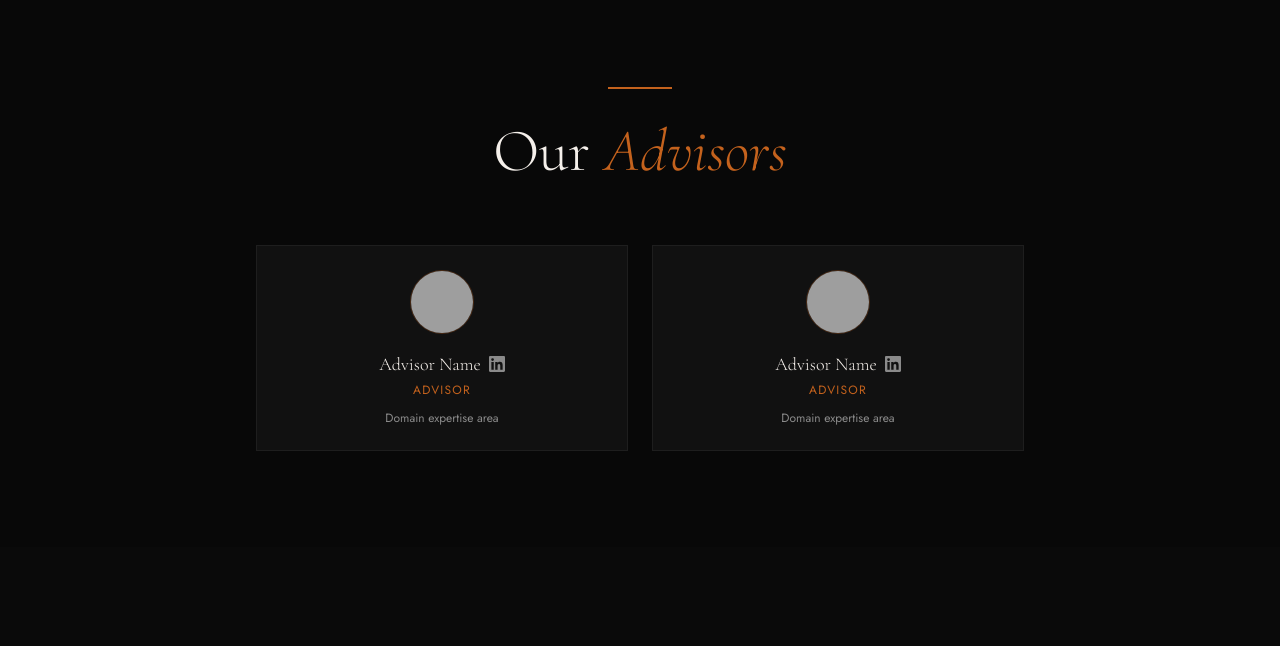
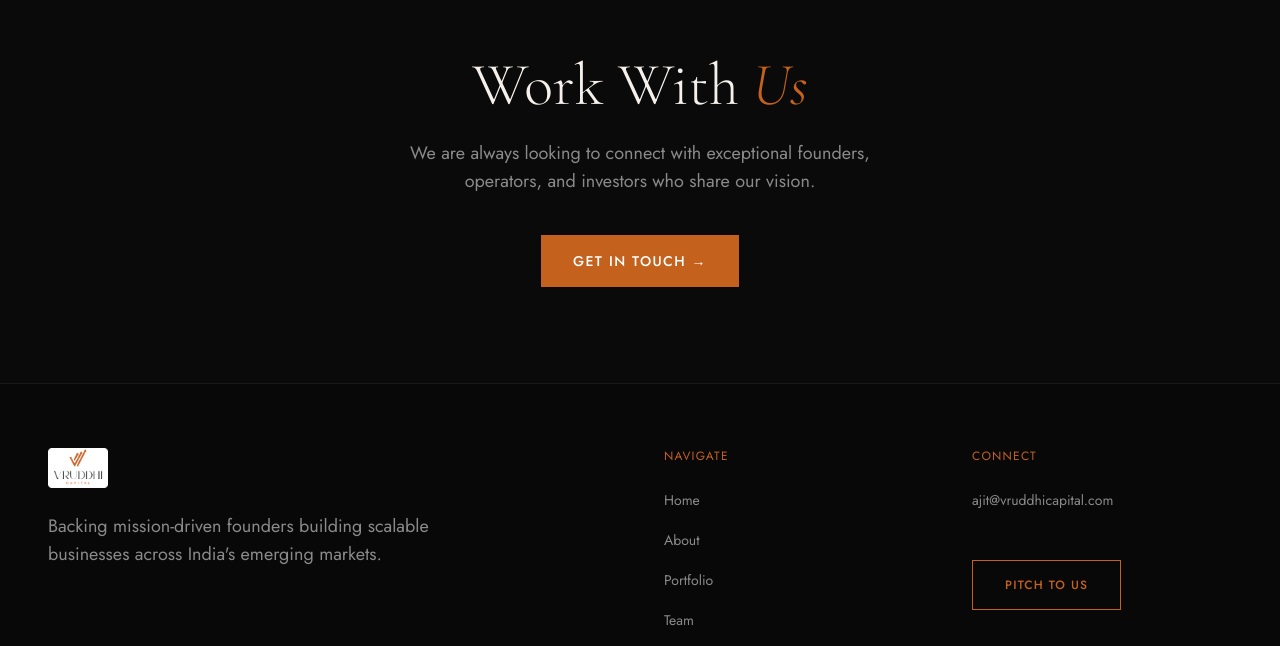
Before and after one commit to VrudhiCapital/vruddhi-capital, a Next.js app: page /team in a window 1280 px wide. Shown: the part 1335-1981 px from the top of the page. Built offline with nearby package versions, Linux system fonts and the light colour scheme; grey boxes are pictures that could not be loaded.

Commit message:
changes some details

```diff
--- a/app/about/page.tsx
+++ b/app/about/page.tsx
@@ -66,10 +66,13 @@ export default function AboutPage() {
             About
             <span className="block italic accent-text">Vruddhi Capital</span>
           </h1>
-          <p className="body-text max-w-2xl">
-            We are an investment firm rooted in Udupi, India — focused on
-            identifying and backing the next generation of mission-driven
-            founders building transformative businesses.
+          <p className="body-text max-w-2xl mb-6 text-justify">
+           Vruddhi Capital is an investment firm based in Udupi, India, focused on backing mission-driven startups with scalable business models and long-term value creation in high-impact sectors across consumer, services, and platform-driven businesses.
+
+          </p>
+          <p className="body-text max-w-2xl mb-6 text-justify">
+
+           The firm focuses on identifying founders with strong execution capability and deep market understanding, particularly in underpenetrated and emerging markets. Vruddhi Capital partners with founders from the pre-seed stage through the late-stage journey of the startups.
           </p>
         </div>
       </section>
@@ -141,7 +144,7 @@ export default function AboutPage() {
             </div>
             <h2 className="section-heading">
               Our
-              <span className="italic accent-text"> Values</span>
+              <span className="italic accent-text"> Approach </span>
             </h2>
           </div>
 
--- a/app/contact/page.tsx
+++ b/app/contact/page.tsx
@@ -10,14 +10,14 @@ export const metadata: Metadata = {
 const contactInfo = [
   {
     label: "Email",
-    value: "info@vruddhicapital.com",
-    href: "mailto:info@vruddhicapital.com",
+    value: "ajit@vruddhicapital.com",
+    href: "mailto:ajit@vruddhicapital.com",
   },
-  {
-    label: "Location",
-    value: "Udupi, Karnataka, India",
-    href: null,
-  },
+  // {
+  //   label: "Location",
+  //   value: "Udupi, Karnataka, India",
+  //   href: null,
+  // },
   {
     label: "Investment Stage",
     value: "Pre-Seed to Late Stage",
--- a/app/page.tsx
+++ b/app/page.tsx
@@ -8,13 +8,13 @@ export const metadata: Metadata = {
     "Vruddhi Capital is an investment firm based in Udupi, India. We back mission-driven startups from pre-seed to late stage across consumer, services, and platform businesses.",
 };
 
-// Stats data
-const stats = [
-  { number: "Pre-Seed", label: "to Late Stage" },
-  { number: "India", label: "Focused Markets" },
-  { number: "3", label: "Core Sectors" },
-  { number: "Long", label: "Term Value Creation" },
-];
+// // Stats data
+// const stats = [
+//   { number: "Pre-Seed", label: "to Late Stage" },
+//   { number: "India", label: "Focused Markets" },
+//   { number: "3", label: "Core Sectors" },
+//   { number: "Long", label: "Term Value Creation" },
+// ];
 
 // Investment thesis sectors
 const sectors = [
@@ -64,9 +64,9 @@ export default function HomePage() {
 
           {/* Tag line pill */}
           <div className="inline-flex items-center gap-3 border border-brand-orange/30 px-5 py-2 mb-10 animate-fade-in">
-            <span className="w-1.5 h-1.5 rounded-full bg-brand-orange animate-pulse" />
+            <span className=" rounded-full bg-brand-orange animate-pulse" />
             <span className="font-body text-xs tracking-widest uppercase text-brand-orange">
-              Investment Firm · Udupi, India
+            Investment Firm
             </span>
           </div>
 
@@ -74,7 +74,7 @@ export default function HomePage() {
           <h1 className="font-display text-5xl md:text-7xl lg:text-8xl font-light text-brand-off-white leading-none mb-8 animate-fade-up">
             Backing
             <span className="block italic text-brand-orange">
-              Mission-Driven
+              Mission-driven
             </span>
             Founders
           </h1>
@@ -107,7 +107,7 @@ export default function HomePage() {
       </section>
 
       {/* ── STATS SECTION ── */}
-      <section className="border-y border-[#1A1A1A] py-16">
+      {/* <section className="border-y border-[#1A1A1A] py-16">
         <div className="max-w-7xl mx-auto px-6 lg:px-12">
           <div className="grid grid-cols-2 lg:grid-cols-4 gap-8">
             {stats.map((stat, i) => (
@@ -122,7 +122,7 @@ export default function HomePage() {
             ))}
           </div>
         </div>
-      </section>
+      </section> */}
 
       {/* ── ABOUT SECTION ── */}
       <section className="py-24 lg:py-32">
@@ -164,7 +164,7 @@ export default function HomePage() {
                 <div className="mt-8 flex items-center gap-4">
                   <div className="orange-line" />
                   <span className="font-body text-xs tracking-widest uppercase text-brand-orange">
-                    Our Promise
+
                   </span>
                 </div>
               </div>
--- a/app/team/page.tsx
+++ b/app/team/page.tsx
@@ -20,7 +20,7 @@ const teamMembers = [
     // focus: ["Consumer", "Fintech"],
     photo: "/team/member-one.jpg",
     initials: "TM",
-    linkedin: "https://www.linkedin.com/in/yourprofile",
+    // linkedin: "https://www.linkedin.com/in/yourprofile",
   },
   {
     name: "Rashmi George",
@@ -33,29 +33,29 @@ const teamMembers = [
 // focus: ["Consumer", "Fintech"],
   photo: "/team/member-one.jpg",
     initials: "TM",
-      linkedin: "https://www.linkedin.com/in/yourprofile",
+      // linkedin: "https://www.linkedin.com/in/yourprofile",
   },
 
 ];
 
-const advisors = [
-  {
-    name: "Advisor Name",
-    role: "Advisor",
-    expertise: "Domain expertise area",
-    initials: "AN",
-    photo: "/team/advisor-one.jpg",
-    linkedin: "https://www.linkedin.com/in/yourprofile",
-  },
-  {
-    name: "Advisor Name",
-    role: "Advisor",
-    expertise: "Domain expertise area",
-    initials: "AN",
-    photo: "/team/advisor-one.jpg",
-    linkedin: "https://www.linkedin.com/in/yourprofile",
-  },
-];
+// const advisors = [
+//   {
+//     name: "Advisor Name",
+//     role: "Advisor",
+//     expertise: "Domain expertise area",
+//     initials: "AN",
+//     photo: "/team/advisor-one.jpg",
+//     linkedin: "https://www.linkedin.com/in/yourprofile",
+//   },
+//   {
+//     name: "Advisor Name",
+//     role: "Advisor",
+//     expertise: "Domain expertise area",
+//     initials: "AN",
+//     photo: "/team/advisor-one.jpg",
+//     linkedin: "https://www.linkedin.com/in/yourprofile",
+//   },
+// ];
 
 export default function TeamPage() {
   return (
@@ -95,7 +95,7 @@ export default function TeamPage() {
                     </span>
                   )}
                 </div>
-                <div className="flex items-center justify-between mb-1">
+                {/* <div className="flex items-center justify-between mb-1">
                   <h3 className="font-display text-xl font-light text-brand-off-white">
                     {member.name}
                   </h3>
@@ -111,7 +111,7 @@ export default function TeamPage() {
                       </svg>
                     </a>
                   )}
-                </div>
+                </div> */}
                 <p className="font-body text-xs tracking-widest uppercase text-brand-orange mb-6">
                   {member.role}
                 </p>
@@ -143,69 +143,7 @@ export default function TeamPage() {
         </div>
       </section>
 
-      <section className="py-24 bg-[#080808]">
-        <div className="max-w-7xl mx-auto px-6 lg:px-12">
-          <div className="text-center mb-16">
-            <div className="flex justify-center mb-8">
-              <div className="orange-line" />
-            </div>
-            <h2 className="section-heading">
-              Our
-              <span className="italic accent-text"> Advisors</span>
-            </h2>
-          </div>
-          <div className="grid grid-cols-1 sm:grid-cols-2 gap-6 max-w-3xl mx-auto">
-            {advisors.map((advisor, i) => (
-              <div key={i} className="card-dark p-6 text-center group">
 
-                {/* Photo or initials */}
-                <div className="w-16 h-16 rounded-full border border-brand-orange/30 overflow-hidden flex items-center justify-center mx-auto mb-4 group-hover:border-brand-orange transition-colors duration-300">
-                  {advisor.photo ? (
-                    <Image
-                      src={advisor.photo}
-                      alt={advisor.name}
-                      width={64}
-                      height={64}
-                      className="w-full h-full object-cover object-top"
-                    />
-                  ) : (
-                    <span className="font-display text-lg font-light text-brand-orange">
-                      {advisor.initials}
-                    </span>
-                  )}
-                </div>
-
-                {/* Name + LinkedIn */}
-                <div className="flex items-center justify-center gap-2 mb-1">
-                  <h4 className="font-display text-lg font-light text-brand-off-white">
-                    {advisor.name}
-                  </h4>
-                  {advisor.linkedin && (
-
-                    <a href={advisor.linkedin}
-                      target="_blank"
-                      rel="noopener noreferrer"
-                      className="text-brand-gray-light hover:text-brand-orange transition-colors duration-300"
-                    >
-                      <svg width="16" height="16" viewBox="0 0 24 24" fill="currentColor">
-                        <path d="M20.447 20.452h-3.554v-5.569c0-1.328-.027-3.037-1.852-3.037-1.853 0-2.136 1.445-2.136 2.939v5.667H9.351V9h3.414v1.561h.046c.477-.9 1.637-1.85 3.37-1.85 3.601 0 4.267 2.37 4.267 5.455v6.286zM5.337 7.433a2.062 2.062 0 01-2.063-2.065 2.064 2.064 0 112.063 2.065zm1.782 13.019H3.555V9h3.564v11.452zM22.225 0H1.771C.792 0 0 .774 0 1.729v20.542C0 23.227.792 24 1.771 24h20.451C23.2 24 24 23.227 24 22.271V1.729C24 .774 23.2 0 22.222 0h.003z" />
-                      </svg>
-                    </a>
-                  )}
-                </div>
-
-                <p className="font-body text-xs text-brand-orange tracking-widest uppercase mb-3">
-                  {advisor.role}
-                </p>
-                <p className="font-body text-xs text-brand-gray-light">
-                  {advisor.expertise}
-                </p>
-
-              </div>
-            ))}
-          </div>
-        </div>
-      </section>
 
       <section className="py-24">
         <div className="max-w-4xl mx-auto px-6 lg:px-12 text-center">
--- a/components/Footer.tsx
+++ b/components/Footer.tsx
@@ -21,7 +21,7 @@ export default function Footer() {
               across India&apos;s emerging markets.
             </p>
             <p className="font-body text-sm text-[#555555]">
-              Based in Udupi, India
+
             </p>
           </div>
 
@@ -58,15 +58,15 @@ export default function Footer() {
             <ul className="flex flex-col gap-4">
               <li>
                 <a
-                  href="mailto:info@vruddhicapital.com"
+                  href="mailto:ajit@vruddhicapital.com"
                   className="font-body text-sm text-brand-gray-light hover:text-brand-orange transition-colors duration-300"
                 >
-                  info@vruddhicapital.com
+                  ajit@vruddhicapital.com
                 </a>
               </li>
               <li>
                 <p className="font-body text-sm text-brand-gray-light">
-                  Udupi, Karnataka, India
+
                 </p>
               </li>
               <li className="pt-4">
@@ -83,9 +83,7 @@ export default function Footer() {
           <p className="font-body text-xs text-[#444444]">
             © {new Date().getFullYear()} Vruddhi Capital. All rights reserved.
           </p>
-          <p className="font-body text-xs text-[#444444]">
-            Udupi, Karnataka, India — Investing in Tomorrow
-          </p>
+
         </div>
       </div>
     </footer>
```
Also changed, not shown: 1 other file (tests, documents, lock files or other folders).
